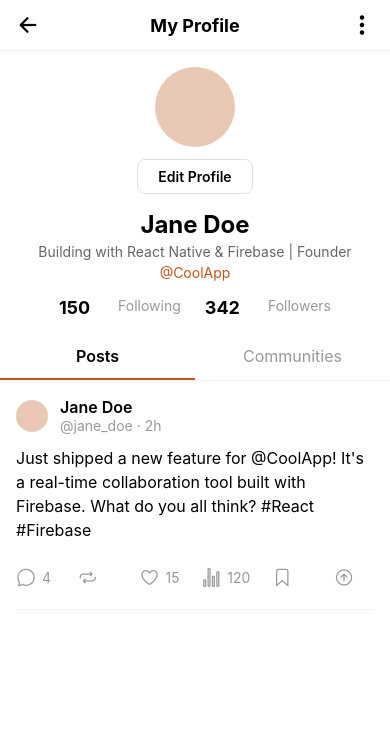
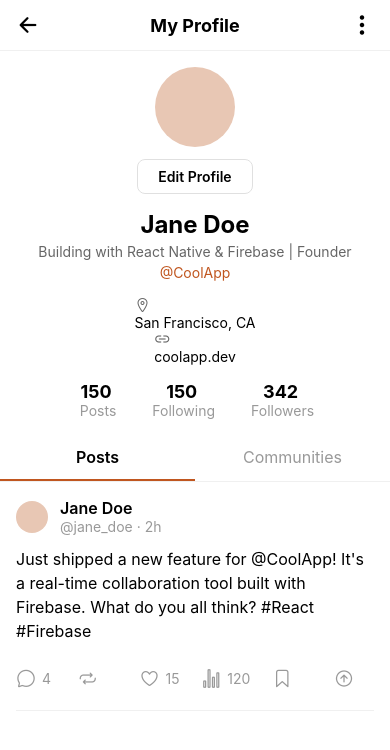
Before and after one commit to sotsnetwork/gobia, a React Native app: screen /MyProfile in a window 390 px wide. Shown: the top 750 px of the page. Built offline with nearby package versions, Linux system fonts and the light colour scheme.

Commit message:
Update MyProfileScreen.tsx

```diff
--- a/src/screens/MyProfileScreen.tsx
+++ b/src/screens/MyProfileScreen.tsx
@@ -1,5 +1,5 @@
-import React, { useState } from 'react';
-import { View, Text, StyleSheet, ScrollView, TouchableOpacity, Modal, Share, Alert } from 'react-native';
+import React, { useState, useEffect } from 'react';
+import { View, Text, StyleSheet, ScrollView, TouchableOpacity, Modal, Share, Alert, Linking } from 'react-native';
 import { SafeAreaView } from 'react-native-safe-area-context';
 import { useNavigation } from '@react-navigation/native';
 import { NativeStackNavigationProp } from '@react-navigation/native-stack';
@@ -8,12 +8,37 @@ import PostActions from '../components/PostActions';
 import { Colors } from '../constants/colors';
 import { RootStackParamList } from '../types/navigation';
 import * as AuthService from '../services/authService';
+import * as ProfileService from '../services/profileService';
 
 type NavigationProp = NativeStackNavigationProp<RootStackParamList>;
 
 export default function MyProfileScreen() {
   const navigation = useNavigation<NavigationProp>();
   const [showMenu, setShowMenu] = useState(false);
+  const [name, setName] = useState('Jane Doe');
+  const [bio, setBio] = useState('Building with React Native & Firebase | Founder');
+  const [username, setUsername] = useState('@CoolApp');
+  const [location, setLocation] = useState<string | undefined>('San Francisco, CA');
+  const [website, setWebsite] = useState<string | undefined>('https://coolapp.dev');
+
+  useEffect(() => {
+    const loadProfile = async () => {
+      try {
+        const profile = await ProfileService.getProfile();
+        if (profile) {
+          setName(profile.name || 'Jane Doe');
+          setUsername(profile.username || '@CoolApp');
+          setBio(profile.bio || '');
+          setLocation(profile.location);
+          setWebsite(profile.website);
+        }
+      } catch (error) {
+        // Keep defaults on error
+      }
+    };
+
+    loadProfile();
+  }, []);
 
   return (
     <SafeAreaView style={styles.container} edges={['top']}>
@@ -36,14 +61,45 @@ export default function MyProfileScreen() {
           >
             <Text style={styles.editButtonText}>Edit Profile</Text>
           </TouchableOpacity>
-          <Text style={styles.name}>Jane Doe</Text>
-          <Text style={styles.bio}>Building with React Native & Firebase | Founder</Text>
-          <Text style={styles.handle}>@CoolApp</Text>
+          <Text style={styles.name}>{name}</Text>
+          {!!bio && <Text style={styles.bio}>{bio}</Text>}
+          <Text style={styles.handle}>{username}</Text>
+          {location && (
+            <View style={styles.infoRow}>
+              <Ionicons name="location-outline" size={16} color={Colors.textSecondary} />
+              <Text style={styles.infoText}>{location}</Text>
+            </View>
+          )}
+          {website && (
+            <TouchableOpacity
+              style={styles.infoRow}
+              onPress={async () => {
+                try {
+                  await Linking.openURL(website);
+                } catch {
+                  Alert.alert('Error', 'Unable to open this link.');
+                }
+              }}
+            >
+              <Ionicons name="link-outline" size={16} color={Colors.textSecondary} />
+              <Text style={[styles.infoText, styles.linkText]} numberOfLines={1}>
+                {website.replace(/^https?:\/\//i, '')}
+              </Text>
+            </TouchableOpacity>
+          )}
           <View style={styles.stats}>
-            <Text style={styles.statNumber}>150</Text>
-            <Text style={styles.statLabel}>Following</Text>
-            <Text style={styles.statNumber}>342</Text>
-            <Text style={styles.statLabel}>Followers</Text>
+            <View style={styles.stat}>
+              <Text style={styles.statNumber}>150</Text>
+              <Text style={styles.statLabel}>Posts</Text>
+            </View>
+            <View style={styles.stat}>
+              <Text style={styles.statNumber}>150</Text>
+              <Text style={styles.statLabel}>Following</Text>
+            </View>
+            <View style={styles.stat}>
+              <Text style={styles.statNumber}>342</Text>
+              <Text style={styles.statLabel}>Followers</Text>
+            </View>
           </View>
         </View>
 
@@ -285,7 +341,12 @@ const styles = StyleSheet.create({
   },
   stats: {
     flexDirection: 'row',
-    gap: 24,
+    justifyContent: 'center',
+    gap: 32,
+    marginTop: 16,
+  },
+  stat: {
+    alignItems: 'center',
   },
   statNumber: {
     fontSize: 18,
```
